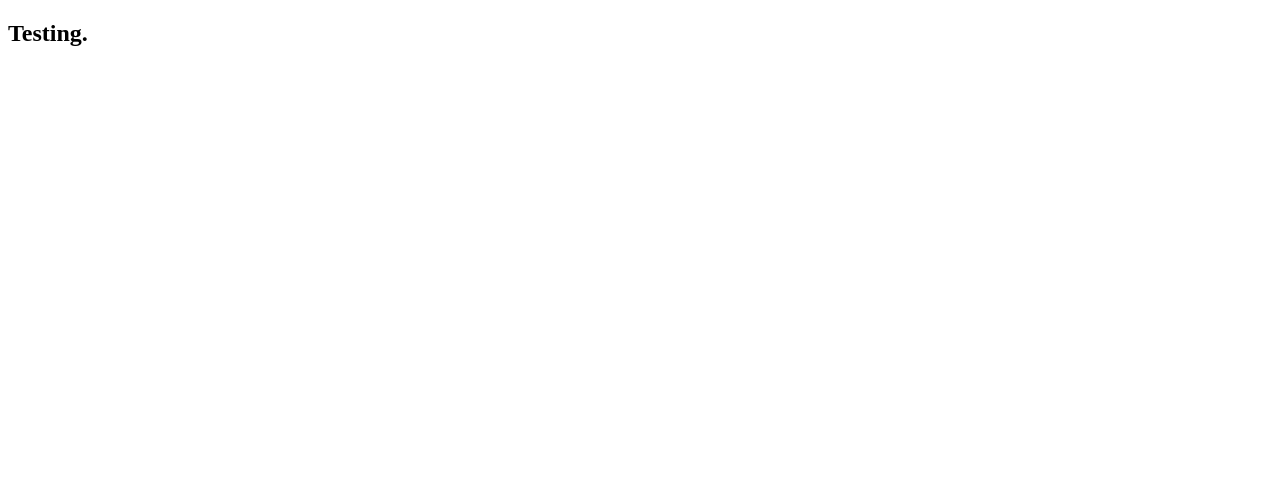
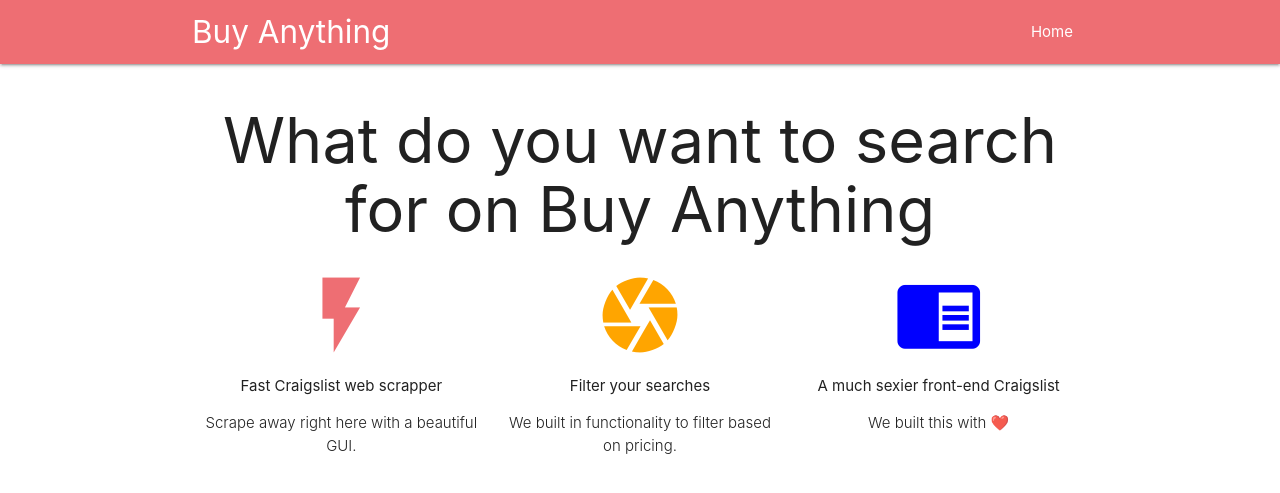
Before and after one commit to AdityaGoyal1999/Buyanything, a Django app: page / in a window 1280 px wide. Before the commit the part shown is almost empty. Shown: the top 493 px of the page. Run offline with Django 3.2, Linux system fonts and the light colour scheme.

Commit message:
Main page dev

```diff
--- a/my_app/urls.py
+++ b/my_app/urls.py
@@ -3,5 +3,5 @@
 
 urlpatterns = [
     path('', views.home, name='home'),
-
+    path('new_search/', views.new_search, name='new_search'),
 ]
--- a/my_app/views.py
+++ b/my_app/views.py
@@ -4,3 +4,7 @@
 
 def home(request):
     return render(request, template_name='base.html')
+
+
+def new_search(request):
+    return render(request, 'my_app/new_search.html')
--- a/templates/base.html
+++ b/templates/base.html
@@ -1,12 +1,60 @@
-<!DOCTYPE html>
-<html>
+{% load static %}
+
+<html lang="en">
 
 <head>
-    <title>Buy anything</title>
+    <meta charset="UTF-8">
+    <title>Buy Anything</title>
+    <meta name='viewport' content='width=device-width, initial-scale=1' />
+    <link rel="stylesheet" href="{% static 'css/style.css' %}">
+    <link rel="stylesheet" href="https://cdnjs.cloudflare.com/ajax/libs/materialize/1.0.0/css/materialize.min.css">
+    <link href="https://fonts.googleapis.com/icon?family=Material+Icons" rel="stylesheet">
 </head>
 
 <body>
-    <h2>Testing.</h2>
+
+    <nav>
+        <div class="container nav-wrapper">
+            <a href="/" class="brand-logo">Buy Anything</a>
+            <ul id="nav-mobile" class="right">
+                <li><a href="/">Home</a></li>
+            </ul>
+        </div>
+    </nav>
+
+    <div class="container">
+        <h1 style="text-align: center;">What do you want to search for on Buy Anything</h1>
+        <div class="row">
+            <div class="col s4">
+                <div class="center">
+                    <i class="large material-icons" style="color: #EE6E73">flash_on</i>
+                    <p>Fast Craigslist web scrapper</p>
+                    <p class="light center">Scrape away right here with a beautiful GUI.</p>
+                </div>
+            </div>
+
+            <div class="col s4">
+                <div class="center">
+                    <i class="large material-icons" style="color: orange">camera</i>
+                    <p> Filter your searches</p>
+                    <p class="light center">We built in functionality to filter based on pricing.</p>
+                </div>
+            </div>
+
+            <div class="col s4">
+                <div class="center">
+                    <i class="large material-icons" style="color: blue;">chrome_reader_mode</i>
+                    <p>A much sexier front-end Craigslist</p>
+                    <p class="light center">We built this with ❤️</p>
+                </div>
+            </div>
+        </div>
+        {% block content %} {% endblock %}
+    </div>
+
+
+    <!-- Compiled and minified JavaScript -->
+    <script src="https://cdnjs.cloudflare.com/ajax/libs/materialize/1.0.0/js/materialize.min.js"></script>
 </body>
 
 </html>
```
Also changed, not shown: templates/my_app/new_search.html (added, +7 -0 lines).
